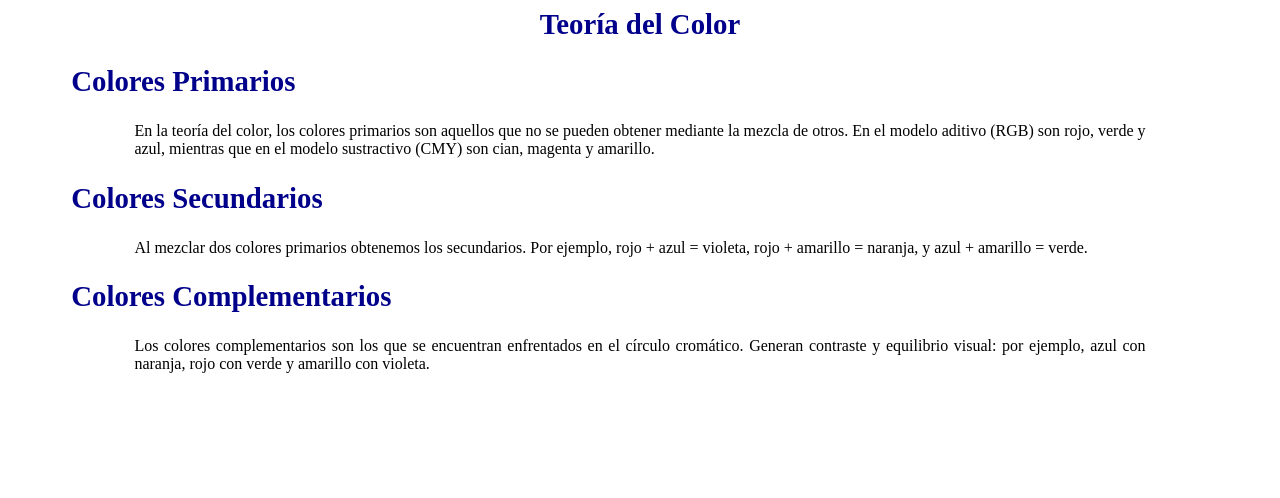
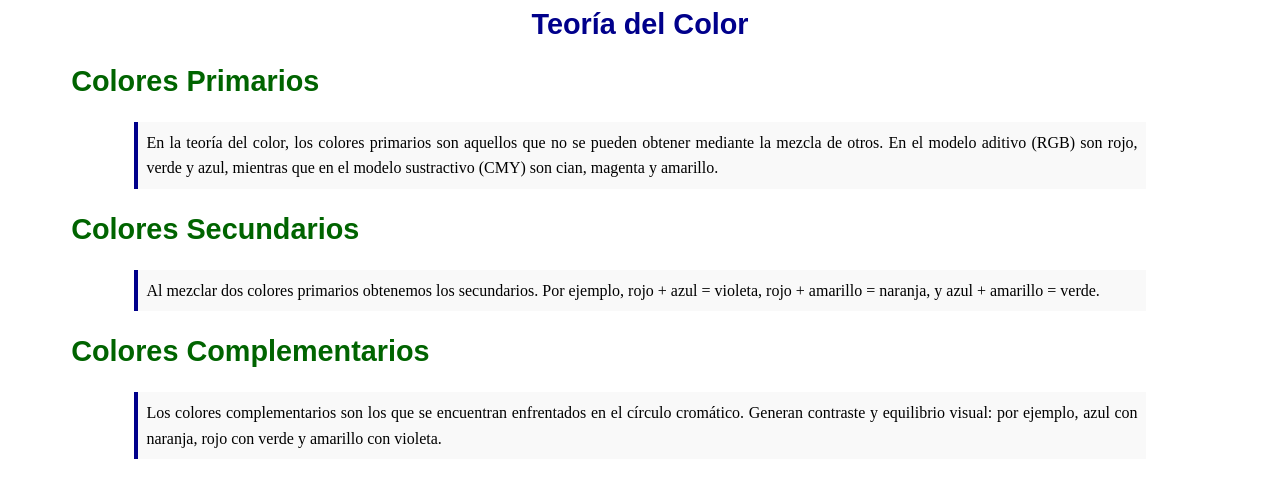
Before and after one commit to Claudia1233/CSS-3, a plain HTML site: page index.html in a window 1280 px wide. Drawn offline with Linux system fonts and the light colour scheme.

Commit message:
estilo.css

```diff
--- a/estilo.css
+++ b/estilo.css
@@ -1,12 +1,13 @@
-/* Ejercicio 2: Estilos internos (ahora externos) */
+/* Estilos externos */
 h1, h2, h3 {
-  color: darkblue;
   font-size: 1.8em;
+  font-family: Arial, sans-serif;
 }
 
 p {
-  margin-left: 10%;
-  margin-right: 10%;
-  color: black;
-  text-align: justify;
+  line-height: 1.6;
+  font-size: 1em;
+  background-color: #f9f9f9;
+  padding: 8px;
+  border-left: 4px solid darkblue;
 }
```
